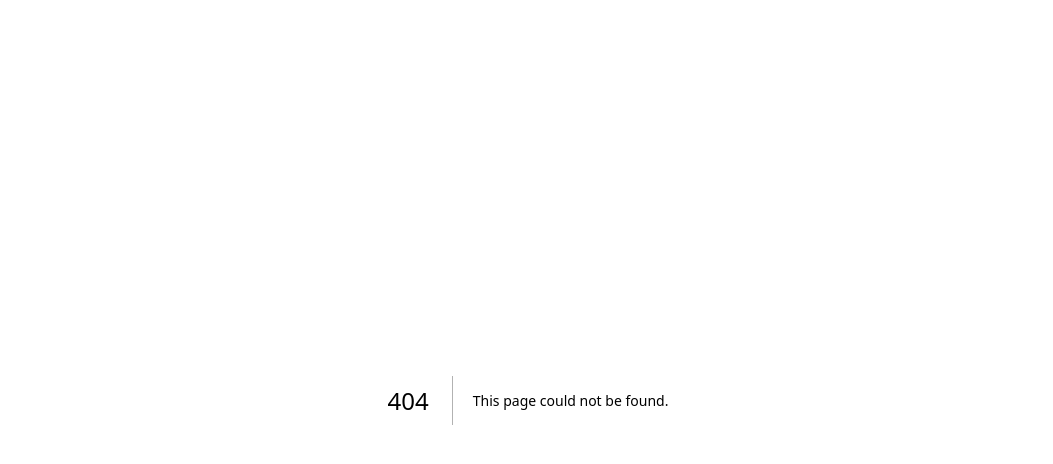
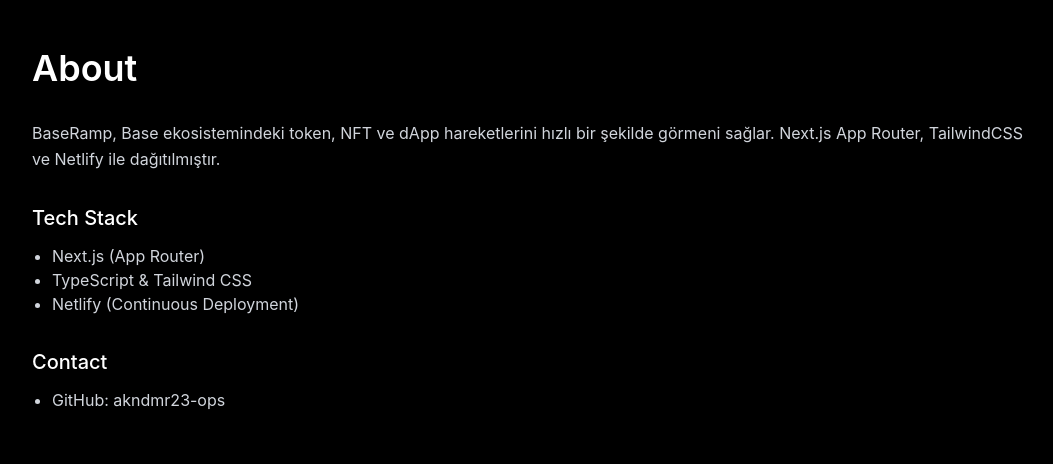
Before and after one commit to akndmr23-ops/baseramp-site, a Next.js app: page /about in a window 1280 px wide. Before the commit this address had no page. Shown: the top 464 px of the page, without its empty margins (112-1165 px from the left). Built offline with nearby package versions, Linux system fonts and the light colour scheme.

Commit message:
Create page.tsx

```diff
--- /dev/null
+++ b/app/about/page.tsx
@@ -0,0 +1,45 @@
+import type { Metadata } from "next";
+
+export const metadata: Metadata = {
+  title: "About — BaseRamp",
+  description:
+    "BaseRamp; Base ağındaki trendleri ve etkinlikleri takip etmek için hafif, hızlı bir Next.js uygulamasıdır.",
+};
+
+export default function AboutPage() {
+  return (
+    <main className="mx-auto max-w-5xl px-4 py-12 space-y-8">
+      <h1 className="text-3xl md:text-4xl font-semibold">About</h1>
+
+      <p className="text-gray-300 leading-relaxed">
+        BaseRamp, Base ekosistemindeki token, NFT ve dApp hareketlerini hızlı
+        bir şekilde görmeni sağlar. Next.js App Router, TailwindCSS ve Netlify
+        ile dağıtılmıştır.
+      </p>
+
+      <section className="space-y-3">
+        <h2 className="text-xl font-medium">Tech Stack</h2>
+        <ul className="list-disc pl-5 text-gray-300">
+          <li>Next.js (App Router)</li>
+          <li>TypeScript & Tailwind CSS</li>
+          <li>Netlify (Continuous Deployment)</li>
+        </ul>
+      </section>
+
+      <section className="space-y-3">
+        <h2 className="text-xl font-medium">Contact</h2>
+        <ul className="list-disc pl-5 text-gray-300">
+          <li>
+            GitHub:{" "}
+            <a
+              href="https://github.com/akndmr23-ops"
+              className="underline hover:text-white"
+            >
+              akndmr23-ops
+            </a>
+          </li>
+        </ul>
+      </section>
+    </main>
+  );
+}
```
